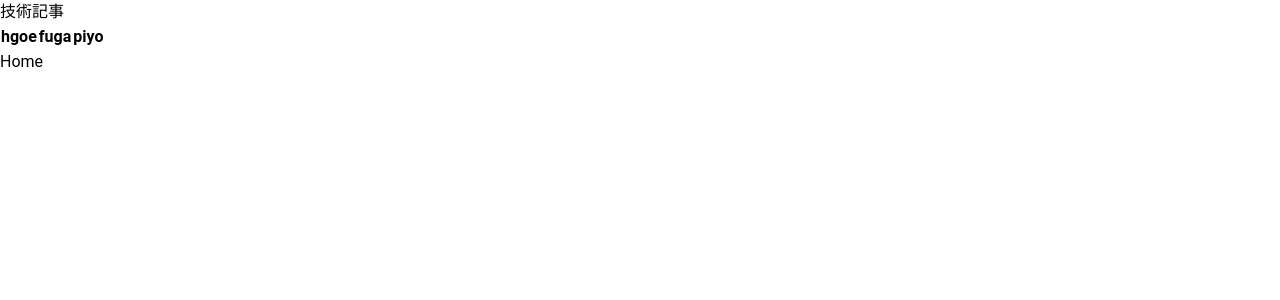
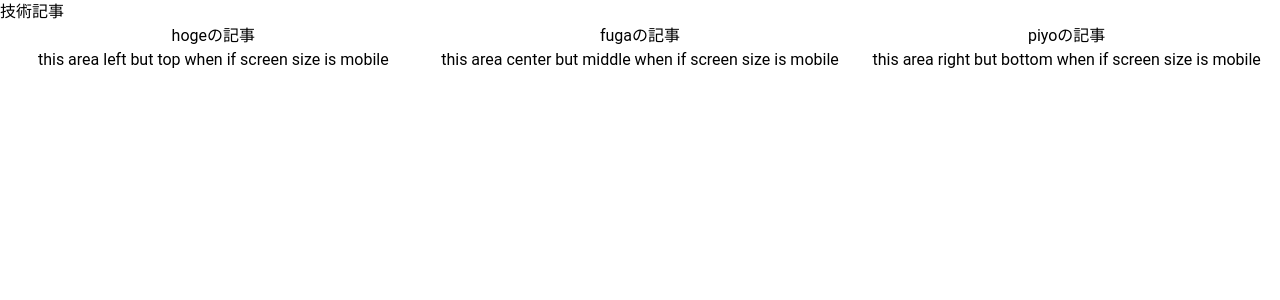
Before and after one commit to daikimare/my-portfolio, a Next.js app: page /Article in a window 1280 px wide. Shown: the top 300 px of the page. Built offline with nearby package versions, Linux system fonts and the light colour scheme.

Commit message:
記事のページの仮レイアウトの作成

```diff
--- a/pages/Article.js
+++ /dev/null
@@ -1,34 +0,0 @@
-// module
-import React from 'react';
-import Head from 'next/head';
-import Link from 'next/link';
-
-export default function Article() {
-  return(
-    <div>
-      <Head>
-        <title>記事一覧</title>
-        <link rel="icon" href="/favicon.ico"/>
-      </Head>
-      <body>
-        <h1>技術記事</h1>
-        <table>
-          <tbody>
-            <th>
-              <tr>hgoe</tr>
-            </th>
-            <th>
-              <tr>fuga</tr>
-            </th>
-            <th>
-              <tr>piyo</tr>
-            </th>
-          </tbody>
-        </table>
-      </body>
-      <footer>
-        <h3><Link href="/">Home</Link></h3>
-      </footer>
-    </div>
-  )
-}
--- /dev/null
+++ b/pages/[Article].js
@@ -0,0 +1,26 @@
+// module
+import React from 'react';
+
+export default function Article() {
+  return(
+    <div>
+      <h1>技術記事</h1>
+      <div className=" container m-auto text-center p4 ">
+        <div className=" flex flex-wrap ">
+          <div className=" w-fulll lg:w-1/3 ">
+            <h1>hogeの記事</h1>
+          this area left but top when if screen size is mobile
+          </div>
+          <div className=" w-fulll lg:w-1/3 ">
+            <h1>fugaの記事</h1>
+            this area center but middle when if screen size is mobile
+          </div>
+          <div className=" w-fulll lg:w-1/3 ">
+            <h1>piyoの記事</h1>
+            this area right but bottom when if screen size is mobile
+          </div>
+        </div>
+      </div>
+    </div>
+  )
+}
```
